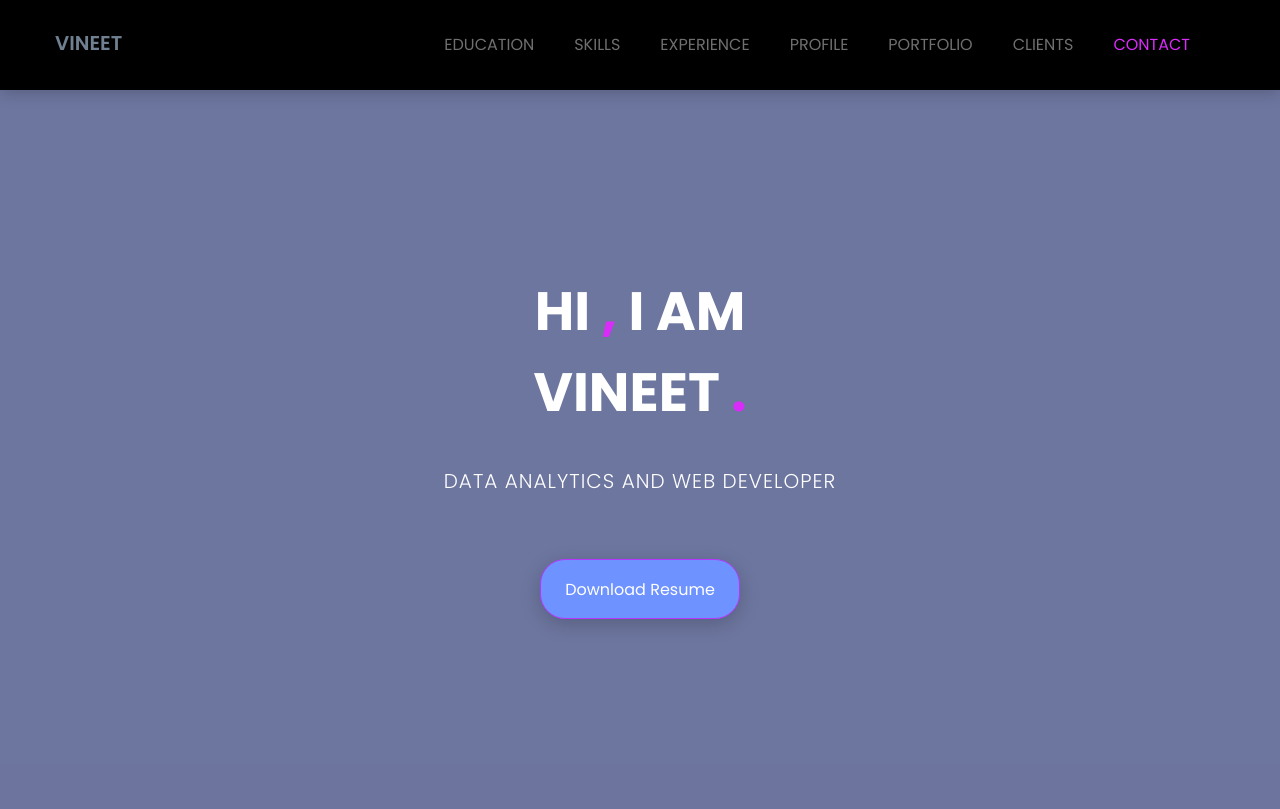
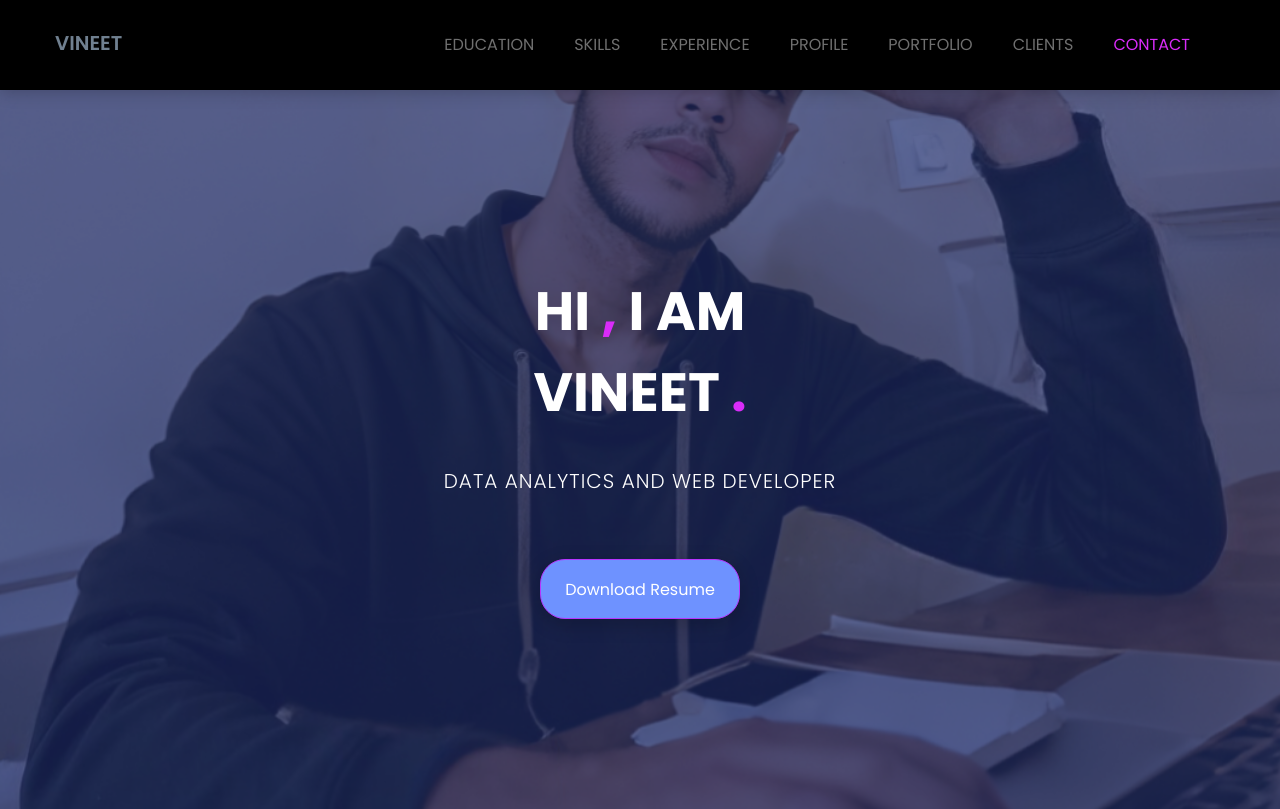
Before and after one commit to Vineet-tha/Vineet.github.io, a plain HTML site: page index.html in a window 1280 px wide. Shown: the top 809 px of the page. Drawn offline with nearby package versions, Linux system fonts and the light colour scheme; files whose address does not match are found by name.

Commit message:
Update style.css

```diff
--- a/style.css
+++ b/style.css
@@ -1,13 +1,3 @@
-/*==================================
-* Author        : "ThemeSine"
-* Template Name :  Browny  HTML Template
-* Version       : 1.0
-==================================== */
-
-/*==================================
-font-family: 'Poppins', sans-serif;
-==================================== */
-
 
 /*=========== TABLE OF CONTENTS ===========
 1.  General css (Reset code)
@@ -190,7 +180,7 @@ nav.navbar.bootsnav .navbar-toggle i{color: slategray;}
     align-items: center;
     justify-content: center;
     position:relative;
-    background:url(../images/about/welcome-vineet.png)no-repeat;
+    background:url(welcome-vineet.png)no-repeat;
     background-size:cover;
     background-position: center;
     height:890px;
```
